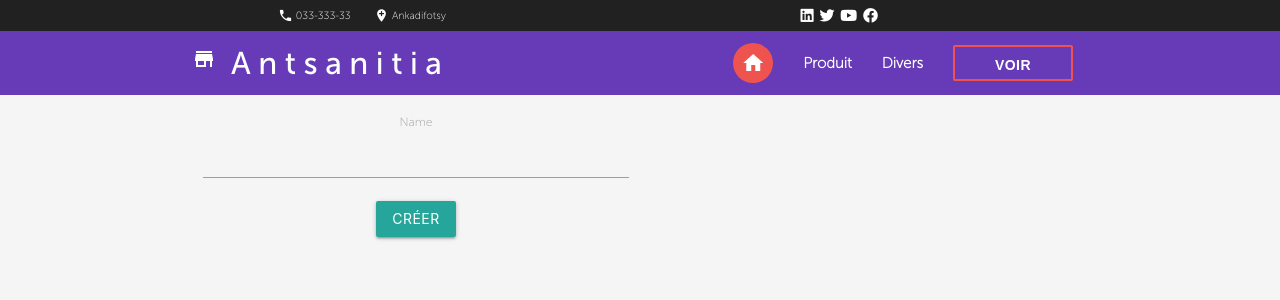
After one commit to TsioryRaman/Antsanitia-store, a Symfony app: template templates/admin/type.new.html.twig in a window 1280 px wide. The commit adds this page. Shown: the top 300 px of the page. Run offline with Twig, Linux system fonts and the light colour scheme; the template is opened without the code that fills it, so the values that code supplies are empty; form fields are guessed from the names that the template uses; some libraries are stand-ins or nearby versions.

Commit message:
Add new Type

```diff
--- /dev/null
+++ b/templates/admin/type.new.html.twig
@@ -0,0 +1,20 @@
+{% extends "base.html.twig" %}
+{% block title %}Antsanitia | Nouveau type {% endblock %}
+{% block body %}
+    <div class="container">
+        <div class="row">
+            <div class="col s12 m6 l6 center">
+                <form action="" method="POST">
+                    {{ form_start(form) }}
+                    <div class="input-field">
+                        {{ form_row(form.name) }}
+                    </div>
+                    <div class="input-field center">
+                        <button class="btn">Créer</button>
+                    </div>
+                    {{ form_end(form) }}
+                </form>
+            </div>
+        </div>
+    </div>
+{% endblock %}
--- a/templates/base.html.twig
+++ b/templates/base.html.twig
@@ -58,7 +58,7 @@
             <a class="btn-floating btn-large purple accent-4"><i class="material-icons">mode_edit</i> </a>
             <ul>
                 <li><a class="btn-floating green" href="{{ path('admin.product.new') }}"><i class="material-icons">add</i></a></li>
-                <li><a class="btn-floating red" href=""><i class="material-icons">product</i></a> </li>
+                <li><a class="btn-floating red" href="{{ path('admin.type.new') }}"><i class="material-icons">product</i></a> </li>
             </ul>
         </div>
 
```
Also changed, not shown: src/Controller/admin/AdminController.php (+21 -0 lines), src/Form/TypesType.php (added, +29 -0 lines).
